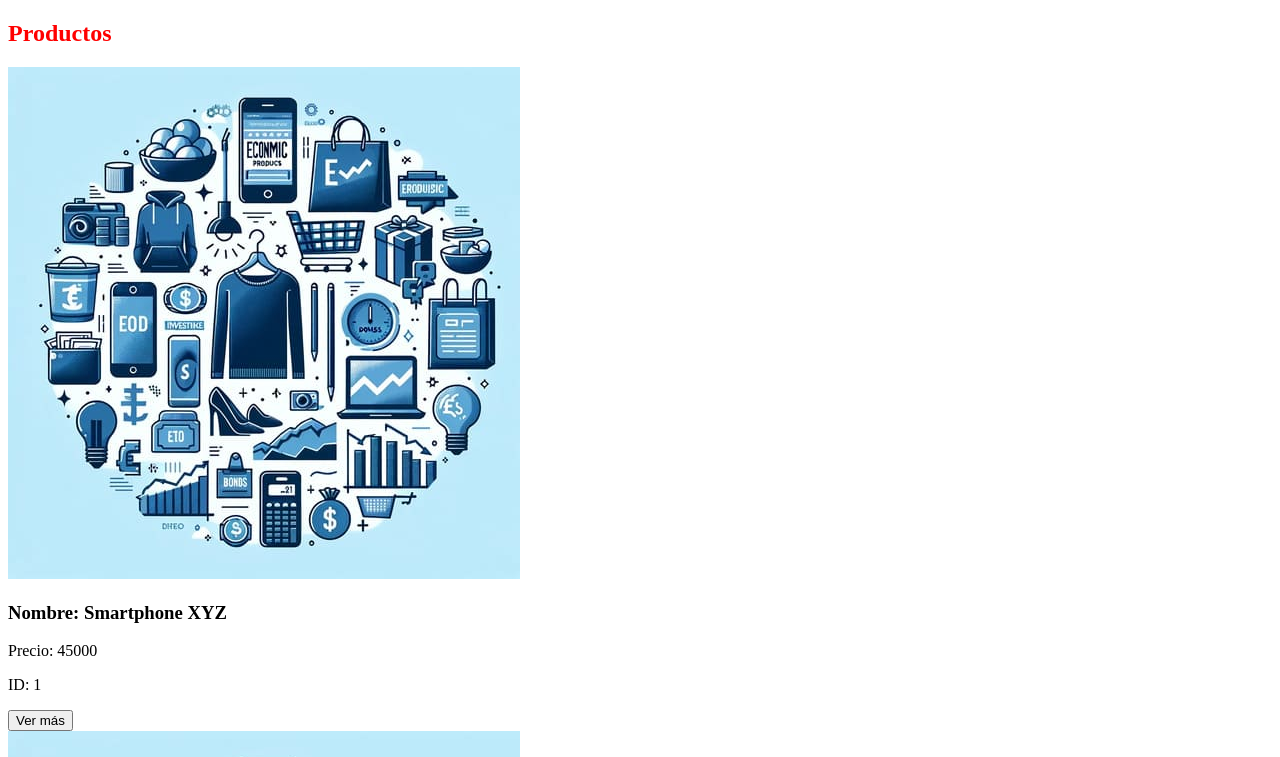
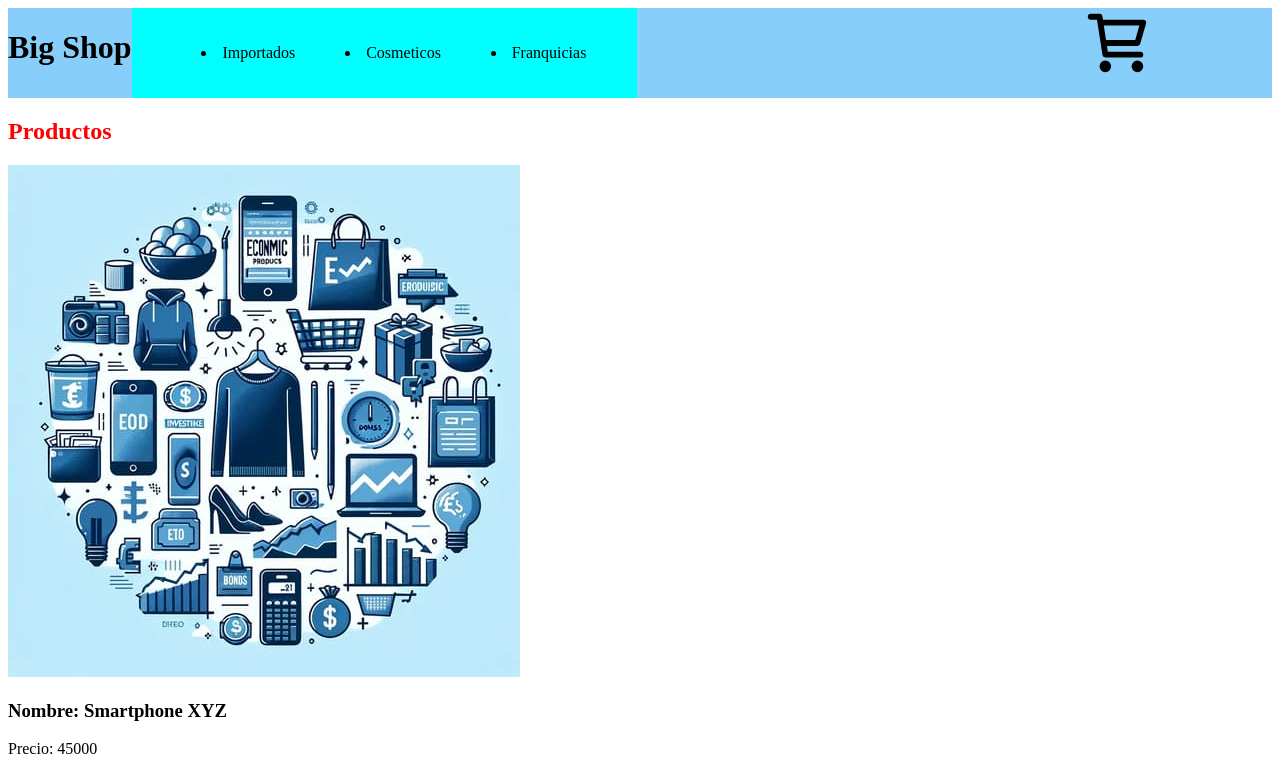
Before and after one commit to francosdp/PreEntrega2-GattiCandelero, a React (Vite) app: page / in a window 1280 px wide. Shown: the top 757 px of the page. Built offline with nearby package versions, Linux system fonts and the light colour scheme.

Commit message:
NavBar y Cart

```diff
--- a/src/App.jsx
+++ b/src/App.jsx
@@ -2,13 +2,16 @@
 import './App.css'
 // import Map from './componentes/Map/map'
 import ItemListContainer from './componentes/ItemListContainer/ItemListContainer'
+import NavBar from './componentes/NavBar/NavBar'
 function App() {
 
   return (
     <>
     {/* <Promesas/> */}
     {/* <Map/>     */}
+    <NavBar/>
     <ItemListContainer/>
+
     </>
   )
 }
--- /dev/null
+++ b/src/componentes/CartWidget/CartWidget.css
@@ -0,0 +1,6 @@
+.CartImg{
+    height: 70px;
+    width: 70px;
+    position: absolute;
+    right: 10% ;
+}
--- /dev/null
+++ b/src/componentes/CartWidget/CartWidget.jsx
@@ -0,0 +1,10 @@
+import './CartWidget.css'
+const CartWidget = () => {
+  return (
+    <div>
+        <img className='CartImg' src="/public/img/cart-shopping-svgrepo-com.svg" alt="Carrito de Compra" />
+    </div>
+  )
+}
+
+export default CartWidget
--- /dev/null
+++ b/src/componentes/NavBar/NavBar.css
@@ -0,0 +1,19 @@
+header{
+    display: flex;
+    flex-direction: row;
+    background-color: lightskyblue;
+
+}
+nav{
+background-color: aqua;
+width:40%;
+}
+ul{
+    display: flex;
+    flex-direction: row;
+    justify-content: space-evenly;
+}
+li{
+    padding: 5px;
+    margin: 15px;
+}
--- /dev/null
+++ b/src/componentes/NavBar/NavBar.jsx
@@ -0,0 +1,19 @@
+import './NavBar.css'
+import CartWidget from '../CartWidget/CartWidget'
+const NavBar = () => {
+    return (
+        <header>
+            <h1>Big Shop</h1>
+            <nav>
+                <ul>
+                    <li>Importados</li>
+                    <li>Cosmeticos</li>
+                    <li>Franquicias</li>
+                </ul>
+            </nav>
+            <CartWidget/>
+        </header>
+    )
+}
+
+export default NavBar
```
Also changed, not shown: public/img/cart-shopping-svgrepo-com.svg (added).
